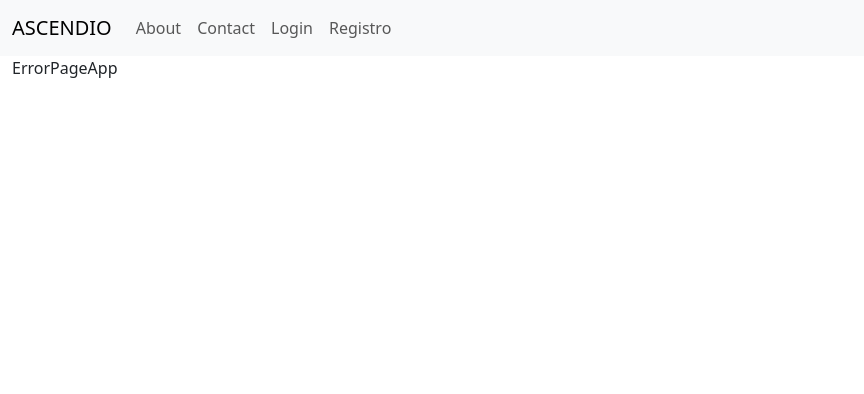
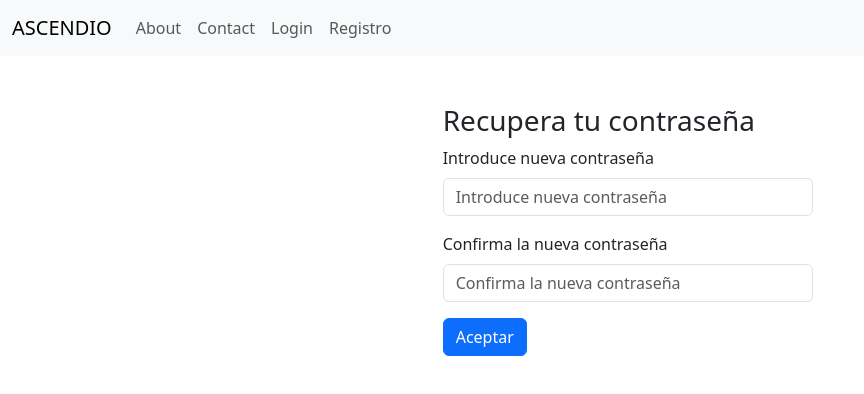
Before and after one commit to Agnielli/Ascendio, a React (Vite) app in the folder client/: page /recoverpassword in a window 1280 px wide. Shown: the top 394 px of the page, without its empty margins (0-864 px from the left). Built offline with nearby package versions, Linux system fonts and the light colour scheme.

Commit message:
recuperarPassword

```diff
--- a/client/src/Routes/RoutesApp.jsx
+++ b/client/src/Routes/RoutesApp.jsx
@@ -14,8 +14,7 @@ import { CreateCourse } from '../pages/courses/CreateCourse/CreateCourse';
 import { OneCourse } from '../pages/courses/OneCourse/OneCourse';
 import { Landing } from '../pages/dashboard/Landing/Landing';
 import { Contact } from '../pages/dashboard/Contact/Contact';
-
-
+import { RecoverPassword } from '../pages/auth/RecoverPassword/RecoverPassword';
 export const RoutesApp = () => {
   return (
     <BrowserRouter> {/* de react-rouer-dom para llevar a cabo enrutamientos en una sola páginas */}
@@ -32,6 +31,7 @@ export const RoutesApp = () => {
             <Route path='/createcourse' element={<CreateCourse />} />
             <Route path='/register' element={<Register />} />
             <Route path='/login' element={<Login />} />
+            <Route path='/recoverpassword' element={<RecoverPassword />} />
             <Route path='/admin' element={<AdminHome />} />
             <Route path='*' element={<ErrorPageApp />} />
           </Routes>
--- /dev/null
+++ b/client/src/pages/auth/RecoverPassword/RecoverPassword.jsx
@@ -0,0 +1,68 @@
+import axios from "axios";
+import React, { useState } from "react";
+import { Button, Col, Form, Row } from "react-bootstrap";
+const initialValue = {
+  password: "",
+  password2: "",
+};
+export const RecoverPassword = () => {
+  const [recover, setRecover] = useState(initialValue);
+  const [msgError, setMsgError] = useState("");
+
+  const handleChange = (e) => {
+    setRecover({
+      ...recover, [e.target.name]: e.target.value,});
+  };
+
+  const handleSubmit = () => {
+    if (!recover.password || !recover.password2) {
+      setMsgError("Algun campo no está relleno");
+    } else if (recover.password !== recover.password2) {
+      setMsgError("Las contraseñas no coinciden");
+    } else {
+      axios
+        .put("http://localhost:3000/users/recoverpassword", recover)
+        .then((res) => {
+          console.log(res.data);
+        })
+        .catch((err) => {
+          console.log(err);
+        });
+    }
+  };
+  return (
+    <Row className="d-flex justify-content-center p-5">
+      <Col md={4}>
+        <Form>
+          <h3>Recupera tu contraseña</h3>
+          <Form.Group className="mb-3" controlId="formBasicPassword">
+            <Form.Label>Introduce nueva contraseña</Form.Label>
+            <Form.Control
+              name="password"
+              onChange={handleChange}
+              type="password"
+              placeholder="Introduce nueva contraseña"
+              value={recover.password}
+              autoComplete="new-password"
+            />
+          </Form.Group>
+          <Form.Group className="mb-3" controlId="formBasicPassword2">
+            <Form.Label>Confirma la nueva contraseña</Form.Label>
+            <Form.Control
+              name="password2"
+              onChange={handleChange}
+              type="password"
+              placeholder="Confirma la nueva contraseña"
+              value={recover.password2}
+              autoComplete="new-password"
+            />
+          </Form.Group>
+          <p>{msgError}</p>
+          <Button className="me-3" onClick={handleSubmit}>
+            Aceptar
+          </Button>
+        </Form>
+      </Col>
+    </Row>
+  );
+};
```
Also changed, not shown: 2 other files (tests, documents, lock files or other folders).
